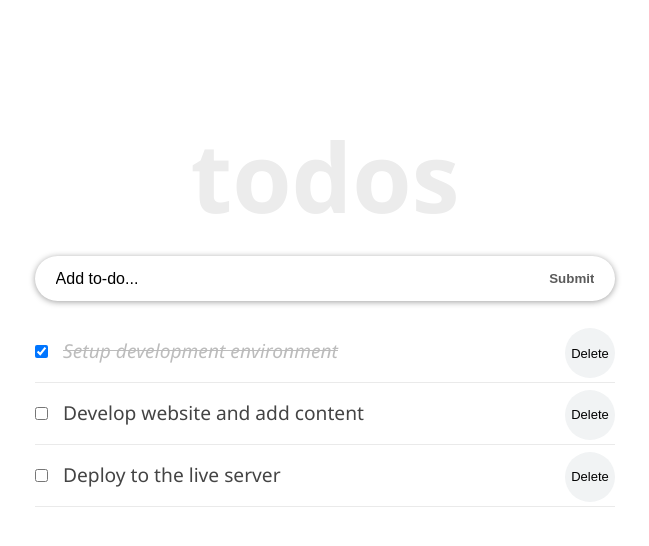
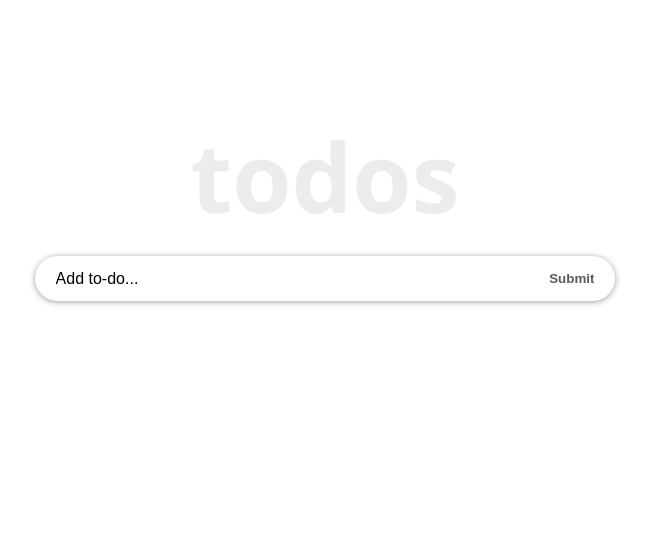
Before and after one commit to Felix45/react-todolist, a React (Create React App) app: page / in a window 1280 px wide. Shown: the top 546 px of the page, without its empty margins (315-964 px from the left). Built offline with nearby package versions, Linux system fonts and the light colour scheme.

Commit message:
Persist todos in local storage

```diff
--- a/src/components/TodoContainer.js
+++ b/src/components/TodoContainer.js
@@ -8,24 +8,24 @@ class TodoContainer extends React.Component {
   constructor(props) {
     super(props);
     this.state = {
-      todos: [
-        {
-          id: uuidv4(),
-          title: 'Setup development environment',
-          completed: true,
-        },
-        {
-          id: uuidv4(),
-          title: 'Develop website and add content',
-          completed: false,
-        },
-        {
-          id: uuidv4(),
-          title: 'Deploy to the live server',
-          completed: false,
-        },
-      ],
+      todos: [],
     };
+  }
+
+  componentDidMount() {
+    const loadedTodos = JSON.parse(localStorage.getItem('todos'));
+    if (loadedTodos) {
+      this.setState({
+        todos: loadedTodos,
+      });
+    }
+  }
+
+  componentDidUpdate(prevProps, prevState) {
+    const { todos } = this.state;
+    if (prevState.todos !== todos) {
+      localStorage.setItem('todos', JSON.stringify(todos));
+    }
   }
 
   handleChange = (todoId) => {
--- a/src/components/TodoItem.js
+++ b/src/components/TodoItem.js
@@ -71,7 +71,7 @@ class TodoItem extends React.Component {
 }
 
 TodoItem.propTypes = {
-  id: PropTypes.string.isRequired,
+  id: PropTypes.number.isRequired,
   title: PropTypes.string.isRequired,
   completed: PropTypes.bool.isRequired,
   deleteItem: PropTypes.func.isRequired,
```
